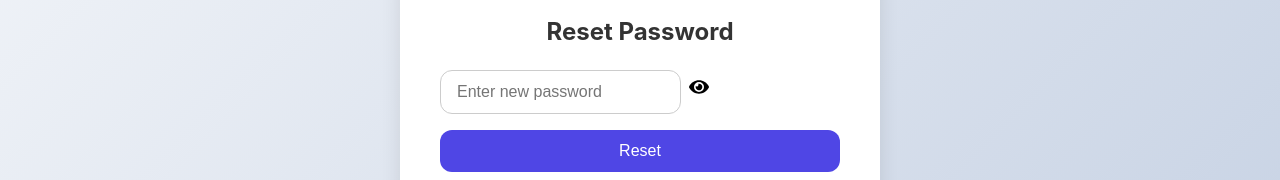
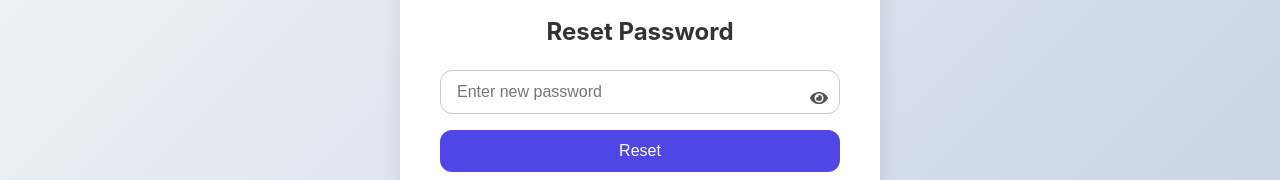
Before and after one commit to Mugeha/health_info_sys, a React (Create React App) app in the folder health-info-frontend/: page /reset-password/1 in a window 1280 px wide. Shown: the part 315-495 px from the top of the page. Built offline with nearby package versions, Linux system fonts and the light colour scheme.

Commit message:
Improved UX

```diff
--- a/health-info-frontend/src/components/ResetPassword.css
+++ b/health-info-frontend/src/components/ResetPassword.css
@@ -53,3 +53,13 @@
   color: #444;
   text-align: center;
 }
+.password-input-container {
+  display: flex;
+  align-items: center;
+  position: relative;
+}
+
+.password-input-container input {
+  flex: 1;
+  padding-right: 32px;
+}
--- a/health-info-frontend/src/pages/ResetPassword.jsx
+++ b/health-info-frontend/src/pages/ResetPassword.jsx
@@ -24,7 +24,9 @@ const ResetPassword = () => {
     e.preventDefault();
 
     if (!validatePassword(newPassword)) {
-      setMessage('Password must be at least 8 characters long and include uppercase, lowercase, number, and special character.');
+      setMessage(
+        'Password must be at least 8 characters long and include uppercase, lowercase, number, and special character.'
+      );
       return;
     }
 
@@ -54,11 +56,18 @@ const ResetPassword = () => {
           />
           <span
             className="toggle-visibility"
-            onClick={() => setShowPassword(!showPassword)}
-            style={{ cursor: 'pointer', marginLeft: '8px' }}
+            onClick={() => setShowPassword((prev) => !prev)}
             title={showPassword ? 'Hide Password' : 'Show Password'}
+            style={{
+              position: 'absolute',
+              right: '12px',
+              top: '50%',
+              transform: 'translateY(-50%)',
+              cursor: 'pointer',
+              color: '#555',
+            }}
           >
-            {showPassword ? <FaEyeSlash size={20} /> : <FaEye size={20} />}
+            {showPassword ? <FaEyeSlash size={18} /> : <FaEye size={18} />}
           </span>
         </div>
         <button type="submit">Reset</button>
```
